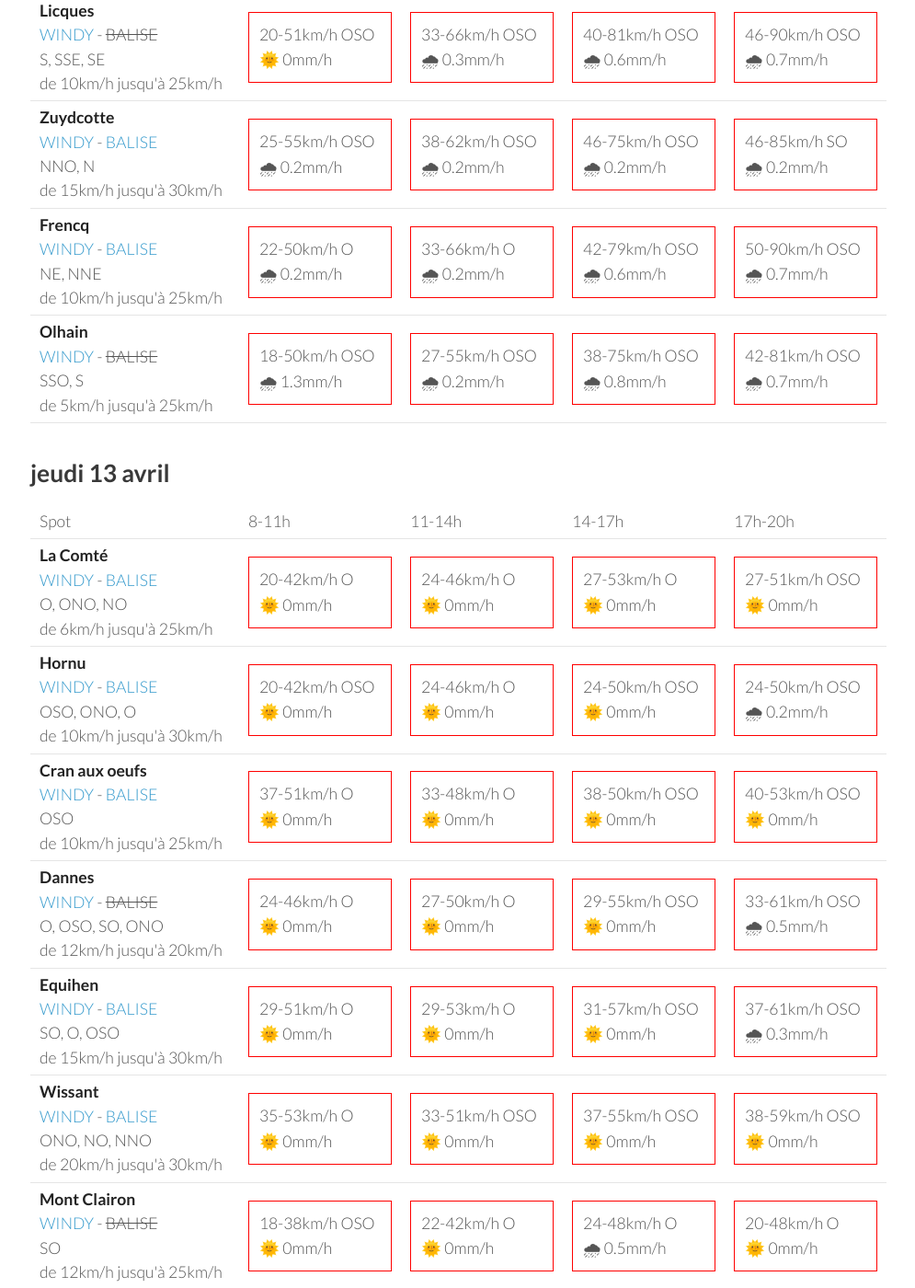
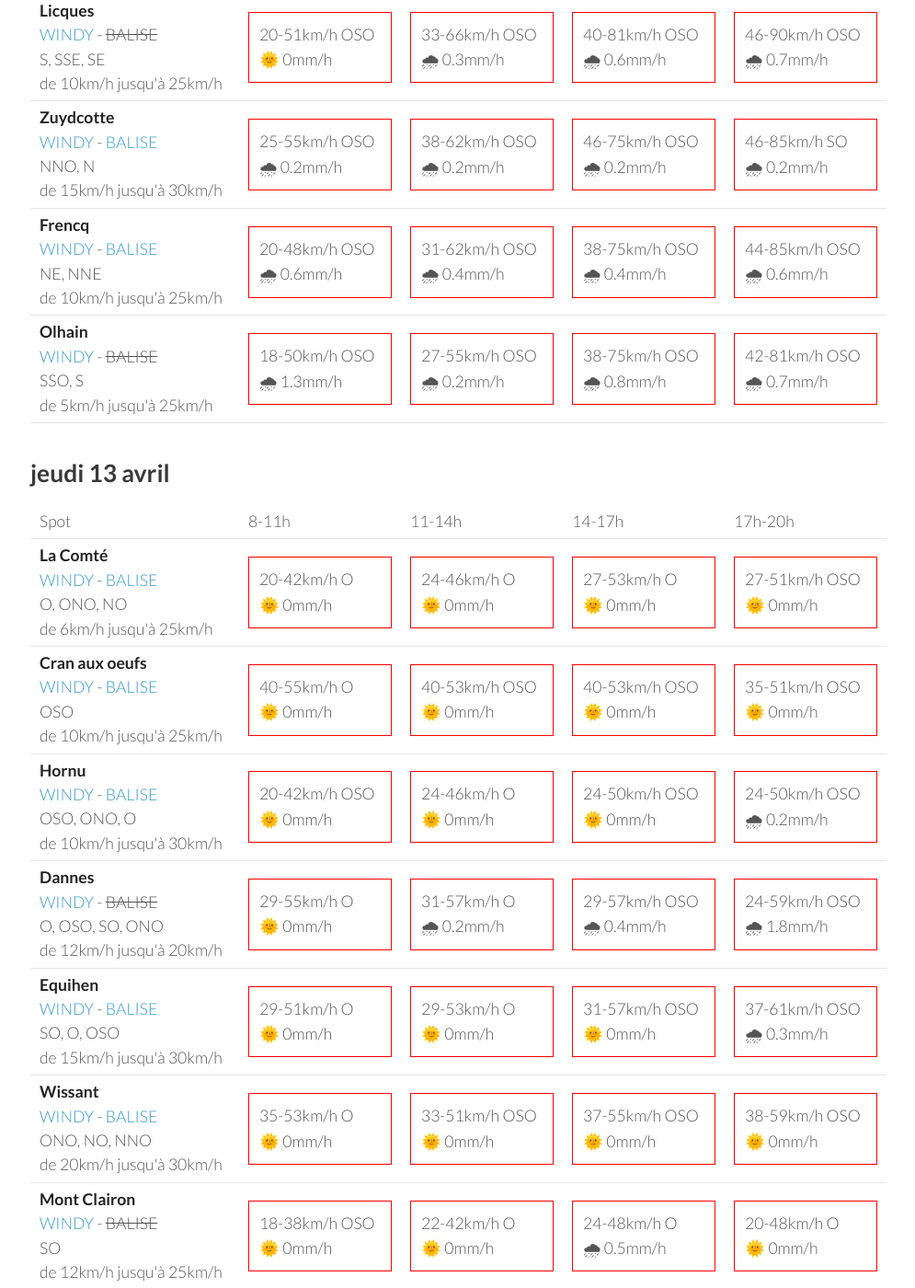
Before and after one commit to parapente-dans-le-nord/parapente-dans-le-nord.github.io, a Jekyll site: the page built from all.markdown, in a window 1280 px wide and 1400 px high, scrolled down 5415 px. Shown: the whole window at 92% size, without its empty margins (25-1020 px from the left). Built offline with Jekyll 4.4.1, drawn with Linux system fonts in a browser that asks for light colours; some of the changed text lies outside the part shown.

Commit message:
update index.markdown

```diff
--- a/all.markdown
+++ b/all.markdown
@@ -286,10 +286,10 @@ page mise à jour le dimanche 09 avril 07:03
 <tr>
         <td><strong>Cran aux oeufs</strong><br><a href="https://windy.com/50.847/1.584?50.451,1.582,8,m:e3TagdN">WINDY</a> - <span class=""><a href="https://www.meteociel.fr/temps-reel/obs_villes.php?code2=7004">BALISE</a> </span><br> <span class="vent-favorable">OSO</span><br><span class="force-vent">de 10km/h jusqu'à 25km/h</span> </td>
 
-            <td><div class="not-flyable"><p>31-44km/h OSO</p><p>🌞 0mm/h</p></div></td>
+            <td><div class="not-flyable"><p>31-44km/h O</p><p>🌞 0mm/h</p></div></td>
             <td><div class="not-flyable"><p>31-42km/h OSO</p><p>🌞 0mm/h</p></div></td>
+            <td><div class="not-flyable"><p>37-46km/h SO</p><p>🌞 0mm/h</p></div></td>
             <td><div class="not-flyable"><p>37-48km/h SO</p><p>🌞 0mm/h</p></div></td>
-            <td><div class="not-flyable"><p>37-50km/h SO</p><p>🌞 0mm/h</p></div></td>
 
 
     </tr>
@@ -316,10 +316,10 @@ page mise à jour le dimanche 09 avril 07:03
 <tr>
         <td><strong>Dannes</strong><br><a href="https://windy.com/50.587/1.637?50.188,1.637,8">WINDY</a> - <span class="no-balise"> BALISE </span><br> <span class="vent-favorable">O, OSO, SO, ONO</span><br><span class="force-vent">de 12km/h jusqu'à 20km/h</span> </td>
 
-            <td><div class="not-flyable"><p>22-46km/h O</p><p>🌞 0mm/h</p></div></td>
-            <td><div class="not-flyable"><p>25-50km/h OSO</p><p>🌧 0.3mm/h</p></div></td>
-            <td><div class="not-flyable"><p>31-57km/h OSO</p><p>🌧 1.2mm/h</p></div></td>
-            <td><div class="not-flyable"><p>27-57km/h SO</p><p>🌧 0.3mm/h</p></div></td>
+            <td><div class="not-flyable"><p>20-46km/h O</p><p>🌞 0mm/h</p></div></td>
+            <td><div class="not-flyable"><p>29-51km/h OSO</p><p>🌧 0.4mm/h</p></div></td>
+            <td><div class="not-flyable"><p>29-57km/h OSO</p><p>🌧 0.6mm/h</p></div></td>
+            <td><div class="not-flyable"><p>25-55km/h SO</p><p>🌞 0mm/h</p></div></td>
 
 
     </tr>
@@ -377,9 +377,9 @@ page mise à jour le dimanche 09 avril 07:03
         <td><strong>Frencq</strong><br><a href="https://windy.com/50.559/1.669?50.159,1.670,8,m:e3qagdV">WINDY</a> - <span class=""><a href="https://balisemeteo.com/balise_histo.php?idBalise=159">BALISE</a> </span><br> <span class="vent-favorable">NE, NNE</span><br><span class="force-vent">de 10km/h jusqu'à 25km/h</span> </td>
 
             <td><div class="not-flyable"><p>20-44km/h O</p><p>🌞 0mm/h</p></div></td>
-            <td><div class="not-flyable"><p>25-50km/h OSO</p><p>🌧 0.3mm/h</p></div></td>
-            <td><div class="not-flyable"><p>29-57km/h OSO</p><p>🌧 1mm/h</p></div></td>
-            <td><div class="not-flyable"><p>25-57km/h SO</p><p>🌧 0.2mm/h</p></div></td>
+            <td><div class="not-flyable"><p>27-51km/h OSO</p><p>🌧 0.3mm/h</p></div></td>
+            <td><div class="not-flyable"><p>29-57km/h OSO</p><p>🌧 0.5mm/h</p></div></td>
+            <td><div class="not-flyable"><p>25-55km/h SO</p><p>🌧 0.2mm/h</p></div></td>
 
 
     </tr>
@@ -403,9 +403,9 @@ page mise à jour le dimanche 09 avril 07:03
         <td><strong>Cran aux oeufs</strong><br><a href="https://windy.com/50.847/1.584?50.451,1.582,8,m:e3TagdN">WINDY</a> - <span class=""><a href="https://www.meteociel.fr/temps-reel/obs_villes.php?code2=7004">BALISE</a> </span><br> <span class="vent-favorable">OSO</span><br><span class="force-vent">de 10km/h jusqu'à 25km/h</span> </td>
 
             <td><div class="not-flyable"><p>33-48km/h OSO</p><p>🌞 0mm/h</p></div></td>
-            <td><div class="not-flyable"><p>44-62km/h OSO</p><p>🌧 0.2mm/h</p></div></td>
-            <td><div class="not-flyable"><p>57-75km/h OSO</p><p>🌧 0.7mm/h</p></div></td>
-            <td><div class="not-flyable"><p>62-87km/h OSO</p><p>🌧 0.6mm/h</p></div></td>
+            <td><div class="not-flyable"><p>46-61km/h OSO</p><p>🌞 0mm/h</p></div></td>
+            <td><div class="not-flyable"><p>53-70km/h OSO</p><p>🌞 0mm/h</p></div></td>
+            <td><div class="not-flyable"><p>59-81km/h OSO</p><p>🌧 0.5mm/h</p></div></td>
 
 
     </tr>
@@ -420,22 +420,22 @@ page mise à jour le dimanche 09 avril 07:03
 
     </tr>
 <tr>
-        <td><strong>Dannes</strong><br><a href="https://windy.com/50.587/1.637?50.188,1.637,8">WINDY</a> - <span class="no-balise"> BALISE </span><br> <span class="vent-favorable">O, OSO, SO, ONO</span><br><span class="force-vent">de 12km/h jusqu'à 20km/h</span> </td>
-
-            <td><div class="not-flyable"><p>22-50km/h O</p><p>🌞 0mm/h</p></div></td>
-            <td><div class="not-flyable"><p>33-66km/h OSO</p><p>🌧 0.2mm/h</p></div></td>
-            <td><div class="not-flyable"><p>44-81km/h OSO</p><p>🌧 0.5mm/h</p></div></td>
-            <td><div class="not-flyable"><p>50-90km/h OSO</p><p>🌧 0.7mm/h</p></div></td>
-
-
-    </tr>
-<tr>
         <td><strong>Equihen</strong><br><a href="https://windy.com/50.679/1.572?50.279,1.571,8,m:e3CagdM">WINDY</a> - <span class=""><a href="https://balisemeteo.com/balise_histo.php?idBalise=159">BALISE</a> </span><br> <span class="vent-favorable">SO, O, OSO</span><br><span class="force-vent">de 15km/h jusqu'à 30km/h</span> </td>
 
             <td><div class="not-flyable"><p>27-53km/h OSO</p><p>🌞 0mm/h</p></div></td>
             <td><div class="not-flyable"><p>38-70km/h OSO</p><p>🌧 0.2mm/h</p></div></td>
             <td><div class="not-flyable"><p>50-85km/h OSO</p><p>🌧 0.6mm/h</p></div></td>
             <td><div class="not-flyable"><p>55-94km/h OSO</p><p>🌧 0.6mm/h</p></div></td>
+
+
+    </tr>
+<tr>
+        <td><strong>Dannes</strong><br><a href="https://windy.com/50.587/1.637?50.188,1.637,8">WINDY</a> - <span class="no-balise"> BALISE </span><br> <span class="vent-favorable">O, OSO, SO, ONO</span><br><span class="force-vent">de 12km/h jusqu'à 20km/h</span> </td>
+
+            <td><div class="not-flyable"><p>22-48km/h OSO</p><p>🌧 0.5mm/h</p></div></td>
+            <td><div class="not-flyable"><p>33-64km/h OSO</p><p>🌧 0.3mm/h</p></div></td>
+            <td><div class="not-flyable"><p>40-75km/h OSO</p><p>🌧 0.3mm/h</p></div></td>
+            <td><div class="not-flyable"><p>46-85km/h OSO</p><p>🌧 0.6mm/h</p></div></td>
 
 
     </tr>
@@ -492,10 +492,10 @@ page mise à jour le dimanche 09 avril 07:03
 <tr>
         <td><strong>Frencq</strong><br><a href="https://windy.com/50.559/1.669?50.159,1.670,8,m:e3qagdV">WINDY</a> - <span class=""><a href="https://balisemeteo.com/balise_histo.php?idBalise=159">BALISE</a> </span><br> <span class="vent-favorable">NE, NNE</span><br><span class="force-vent">de 10km/h jusqu'à 25km/h</span> </td>
 
-            <td><div class="not-flyable"><p>22-50km/h O</p><p>🌧 0.2mm/h</p></div></td>
-            <td><div class="not-flyable"><p>33-66km/h O</p><p>🌧 0.2mm/h</p></div></td>
-            <td><div class="not-flyable"><p>42-79km/h OSO</p><p>🌧 0.6mm/h</p></div></td>
-            <td><div class="not-flyable"><p>50-90km/h OSO</p><p>🌧 0.7mm/h</p></div></td>
+            <td><div class="not-flyable"><p>20-48km/h OSO</p><p>🌧 0.6mm/h</p></div></td>
+            <td><div class="not-flyable"><p>31-62km/h OSO</p><p>🌧 0.4mm/h</p></div></td>
+            <td><div class="not-flyable"><p>38-75km/h OSO</p><p>🌧 0.4mm/h</p></div></td>
+            <td><div class="not-flyable"><p>44-85km/h OSO</p><p>🌧 0.6mm/h</p></div></td>
 
 
     </tr>
@@ -536,6 +536,16 @@ page mise à jour le dimanche 09 avril 07:03
 
     </tr>
 <tr>
+        <td><strong>Cran aux oeufs</strong><br><a href="https://windy.com/50.847/1.584?50.451,1.582,8,m:e3TagdN">WINDY</a> - <span class=""><a href="https://www.meteociel.fr/temps-reel/obs_villes.php?code2=7004">BALISE</a> </span><br> <span class="vent-favorable">OSO</span><br><span class="force-vent">de 10km/h jusqu'à 25km/h</span> </td>
+
+            <td><div class="not-flyable"><p>40-55km/h O</p><p>🌞 0mm/h</p></div></td>
+            <td><div class="not-flyable"><p>40-53km/h OSO</p><p>🌞 0mm/h</p></div></td>
+            <td><div class="not-flyable"><p>40-53km/h OSO</p><p>🌞 0mm/h</p></div></td>
+            <td><div class="not-flyable"><p>35-51km/h OSO</p><p>🌞 0mm/h</p></div></td>
+
+
+    </tr>
+<tr>
         <td><strong>Hornu</strong><br><a href="https://windy.com/50.424/3.819?50.024,3.818,8,m:e3daghw">WINDY</a> - <span class=""><a href="https://balisemeteo.com/balise_histo.php?idBalise=5040">BALISE</a> </span><br> <span class="vent-favorable">OSO, ONO, O</span><br><span class="force-vent">de 10km/h jusqu'à 30km/h</span> </td>
 
             <td><div class="not-flyable"><p>20-42km/h OSO</p><p>🌞 0mm/h</p></div></td>
@@ -546,22 +556,12 @@ page mise à jour le dimanche 09 avril 07:03
 
     </tr>
 <tr>
-        <td><strong>Cran aux oeufs</strong><br><a href="https://windy.com/50.847/1.584?50.451,1.582,8,m:e3TagdN">WINDY</a> - <span class=""><a href="https://www.meteociel.fr/temps-reel/obs_villes.php?code2=7004">BALISE</a> </span><br> <span class="vent-favorable">OSO</span><br><span class="force-vent">de 10km/h jusqu'à 25km/h</span> </td>
-
-            <td><div class="not-flyable"><p>37-51km/h O</p><p>🌞 0mm/h</p></div></td>
-            <td><div class="not-flyable"><p>33-48km/h O</p><p>🌞 0mm/h</p></div></td>
-            <td><div class="not-flyable"><p>38-50km/h OSO</p><p>🌞 0mm/h</p></div></td>
-            <td><div class="not-flyable"><p>40-53km/h OSO</p><p>🌞 0mm/h</p></div></td>
-
-
-    </tr>
-<tr>
         <td><strong>Dannes</strong><br><a href="https://windy.com/50.587/1.637?50.188,1.637,8">WINDY</a> - <span class="no-balise"> BALISE </span><br> <span class="vent-favorable">O, OSO, SO, ONO</span><br><span class="force-vent">de 12km/h jusqu'à 20km/h</span> </td>
 
-            <td><div class="not-flyable"><p>24-46km/h O</p><p>🌞 0mm/h</p></div></td>
-            <td><div class="not-flyable"><p>27-50km/h O</p><p>🌞 0mm/h</p></div></td>
-            <td><div class="not-flyable"><p>29-55km/h OSO</p><p>🌞 0mm/h</p></div></td>
-            <td><div class="not-flyable"><p>33-61km/h OSO</p><p>🌧 0.5mm/h</p></div></td>
+            <td><div class="not-flyable"><p>29-55km/h O</p><p>🌞 0mm/h</p></div></td>
+            <td><div class="not-flyable"><p>31-57km/h O</p><p>🌧 0.2mm/h</p></div></td>
+            <td><div class="not-flyable"><p>29-57km/h OSO</p><p>🌧 0.4mm/h</p></div></td>
+            <td><div class="not-flyable"><p>24-59km/h OSO</p><p>🌧 1.8mm/h</p></div></td>
 
 
     </tr>
@@ -628,10 +628,10 @@ page mise à jour le dimanche 09 avril 07:03
 <tr>
         <td><strong>Frencq</strong><br><a href="https://windy.com/50.559/1.669?50.159,1.670,8,m:e3qagdV">WINDY</a> - <span class=""><a href="https://balisemeteo.com/balise_histo.php?idBalise=159">BALISE</a> </span><br> <span class="vent-favorable">NE, NNE</span><br><span class="force-vent">de 10km/h jusqu'à 25km/h</span> </td>
 
-            <td><div class="not-flyable"><p>22-44km/h O</p><p>🌞 0mm/h</p></div></td>
-            <td><div class="not-flyable"><p>25-50km/h O</p><p>🌞 0mm/h</p></div></td>
-            <td><div class="not-flyable"><p>27-53km/h OSO</p><p>🌞 0mm/h</p></div></td>
-            <td><div class="not-flyable"><p>31-59km/h OSO</p><p>🌧 0.5mm/h</p></div></td>
+            <td><div class="not-flyable"><p>27-51km/h O</p><p>🌞 0mm/h</p></div></td>
+            <td><div class="not-flyable"><p>29-57km/h O</p><p>🌧 0.2mm/h</p></div></td>
+            <td><div class="not-flyable"><p>29-57km/h OSO</p><p>🌧 0.4mm/h</p></div></td>
+            <td><div class="not-flyable"><p>24-57km/h OSO</p><p>🌧 2mm/h</p></div></td>
 
 
     </tr>
@@ -639,3 +639,49 @@ page mise à jour le dimanche 09 avril 07:03
 </tbody>
 </table>
 {:/}
+## vendredi 14 avril
+
+{::nomarkdown}
+<table>
+  <tbody>
+    <tr>
+      <td>Spot</td>
+      <td>8-11h</td>
+      <td>11-14h</td>
+      <td>14-17h</td>
+      <td>17h-20h</td>
+    </tr>
+<tr>
+        <td><strong>Frencq</strong><br><a href="https://windy.com/50.559/1.669?50.159,1.670,8,m:e3qagdV">WINDY</a> - <span class=""><a href="https://balisemeteo.com/balise_histo.php?idBalise=159">BALISE</a> </span><br> <span class="vent-favorable">NE, NNE</span><br><span class="force-vent">de 10km/h jusqu'à 25km/h</span> </td>
+
+            <td><div class="not-flyable"><p>12-24km/h S</p><p>🌞 0mm/h</p></div></td>
+            <td><div class="not-flyable"><p>16-33km/h SE</p><p>🌧 0.2mm/h</p></div></td>
+            <td><div class="not-flyable"><p>22-44km/h SE</p><p>🌧 4.8mm/h</p></div></td>
+            <td><div class="not-flyable"><p>22-50km/h ESE</p><p>🌧 2.5mm/h</p></div></td>
+
+
+    </tr>
+<tr>
+        <td><strong>Cran aux oeufs</strong><br><a href="https://windy.com/50.847/1.584?50.451,1.582,8,m:e3TagdN">WINDY</a> - <span class=""><a href="https://www.meteociel.fr/temps-reel/obs_villes.php?code2=7004">BALISE</a> </span><br> <span class="vent-favorable">OSO</span><br><span class="force-vent">de 10km/h jusqu'à 25km/h</span> </td>
+
+            <td><div class="not-flyable"><p>20-27km/h SSE</p><p>🌞 0mm/h</p></div></td>
+            <td><div class="not-flyable"><p>22-33km/h SSE</p><p>🌞 0mm/h</p></div></td>
+            <td><div class="not-flyable"><p>25-37km/h ESE</p><p>🌧 2.6mm/h</p></div></td>
+            <td><div class="not-flyable"><p>31-42km/h ESE</p><p>🌧 2.5mm/h</p></div></td>
+
+
+    </tr>
+<tr>
+        <td><strong>Dannes</strong><br><a href="https://windy.com/50.587/1.637?50.188,1.637,8">WINDY</a> - <span class="no-balise"> BALISE </span><br> <span class="vent-favorable">O, OSO, SO, ONO</span><br><span class="force-vent">de 12km/h jusqu'à 20km/h</span> </td>
+
+            <td><div class="not-flyable"><p>14-25km/h S</p><p>🌞 0mm/h</p></div></td>
+            <td><div class="not-flyable"><p>18-33km/h SE</p><p>🌧 0.2mm/h</p></div></td>
+            <td><div class="not-flyable"><p>24-44km/h SE</p><p>🌧 4.5mm/h</p></div></td>
+            <td><div class="not-flyable"><p>22-50km/h ESE</p><p>🌧 2.5mm/h</p></div></td>
+
+
+    </tr>
+
+</tbody>
+</table>
+{:/}
--- a/index.markdown
+++ b/index.markdown
@@ -7,7 +7,7 @@ title:  "Ou ça vole"
 {: .links}
 
 # Prevision Windy, modèle Arome
-page mise à jour le dimanche 09 avril 07:03
+page mise à jour le dimanche 09 avril 10:03
 
 
 
```
Also changed, not shown: other parts of all.markdown (+1 -1 lines).
